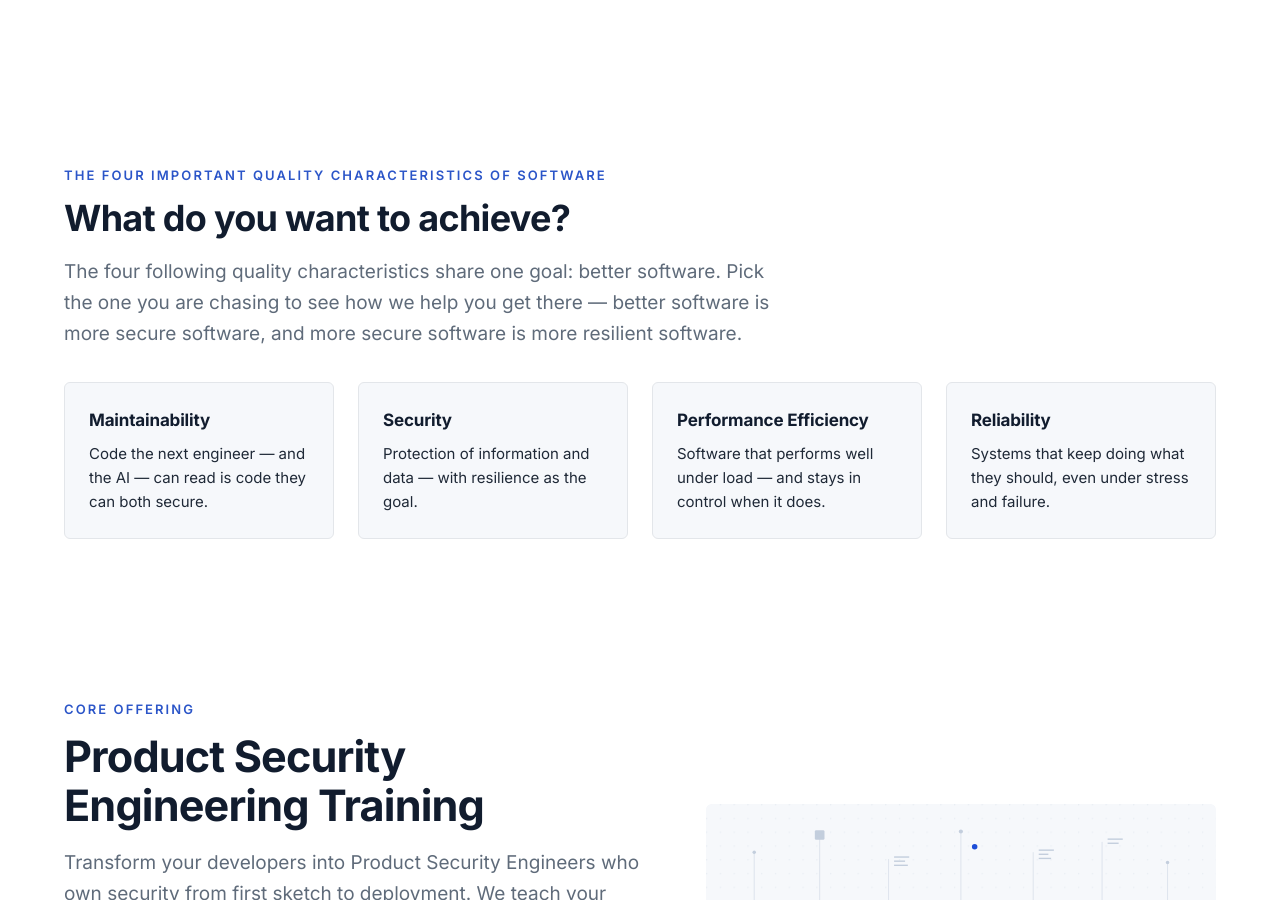
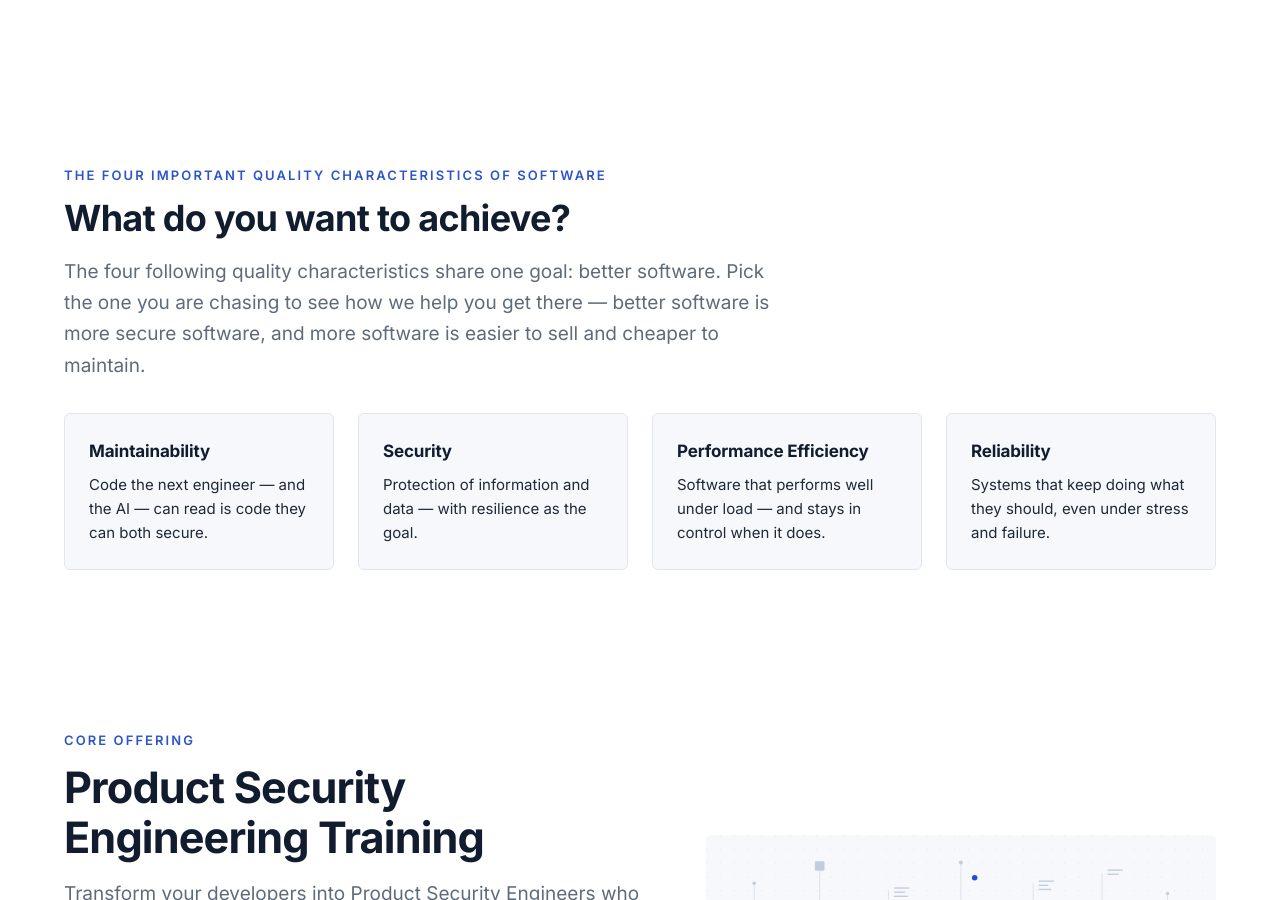
Before and after one commit to skjohansen/scandinaviandev-web, a Jekyll site: the page built from index.html, in a window 1280 px wide and 900 px high, scrolled down 889 px. Built offline with Jekyll 4.4.1, drawn with Linux system fonts in a browser that asks for light colours.

Commit message:
Update quality-chooser.html

```diff
--- a/_includes/quality-chooser.html
+++ b/_includes/quality-chooser.html
@@ -9,8 +9,8 @@
     <p class="lead">
       The four following quality characteristics share one goal: better
       software. Pick the one you are chasing to see how we help you get there —
-      better software is more secure software, and more secure software is
-      more resilient software.
+      better software is more secure software, and more software is
+      easier to sell and cheaper to maintain.
     </p>
 
     <div class="chooser__options">
```
